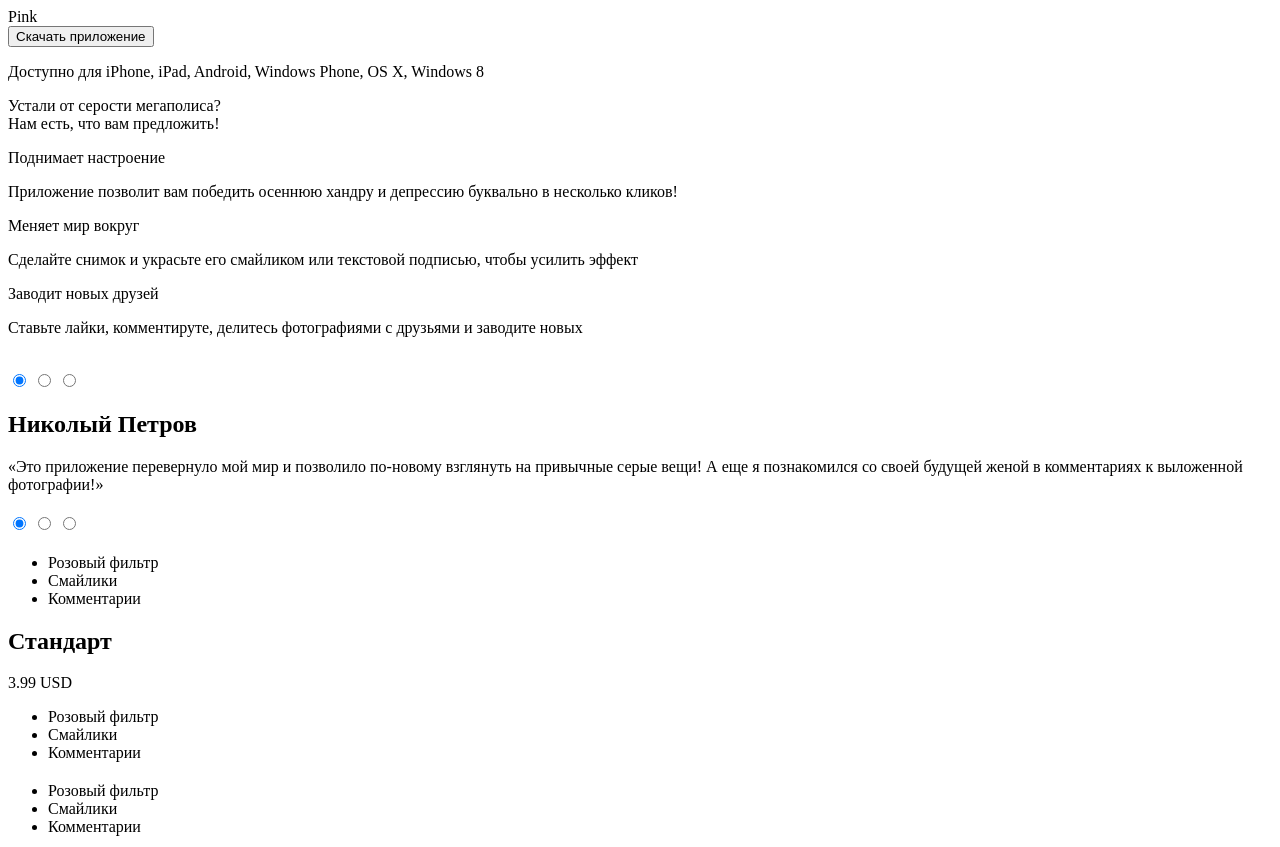
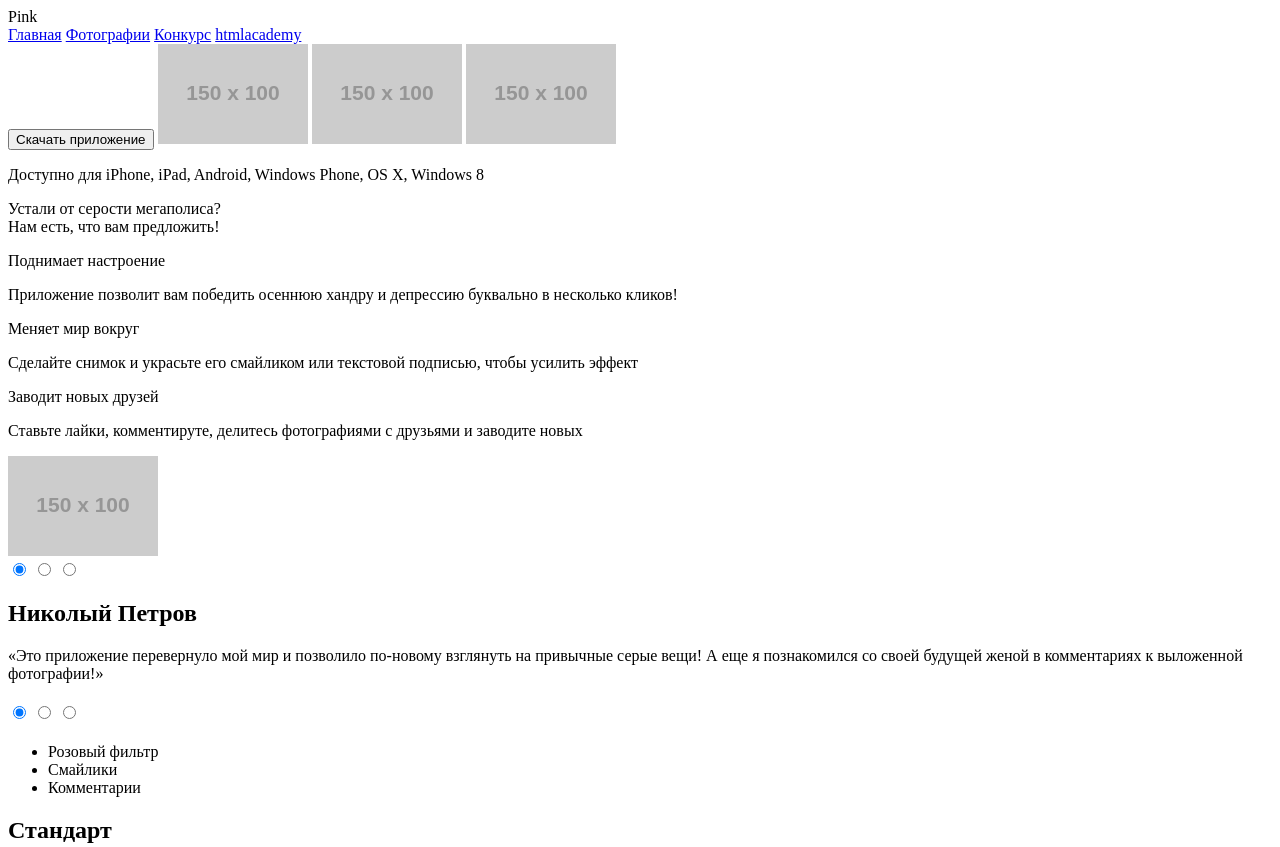
Before and after one commit to cssother/282177-pink, a website: page index.html in a window 1280 px wide. Shown: the top 847 px of the page. Drawn offline with Linux system fonts and the light colour scheme; placeholder pictures from the web are drawn by us.

Commit message:
Добавил разметку главного меню index.html

```diff
--- a/index.html
+++ b/index.html
@@ -9,14 +9,20 @@
       <section class="upper-header">
         <a class="logo">Pink</a>
         <a class="navigation"></a>
+        <nav class="navigation-menu">
+          <a href="#" class="navigation-menu-link">Главная</a>
+          <a href="photo.html" class="navigation-menu-link">Фотографии</a>
+          <a href="#" class="navigation-menu-link">Конкурс</a>
+          <a href="#" class="navigation-menu-link">htmlacademy</a>
+        </nav>
       </section>
     </header>
     <main>
       <section class="download-the-app">
         <button class="download-the-app-button">Скачать приложение</button>
-        <img class="apple-logo" src="#" alt="" height="" width="">
-        <img class="android-logo" src="#" alt="" height="" width="">
-        <img class="microsoft-logo" src="#" alt="" height="" width="">
+        <img class="apple-logo" src="http://placehold.it/150x100" alt="" height="" width="">
+        <img class="android-logo" src="http://placehold.it/150x100" alt="" height="" width="">
+        <img class="microsoft-logo" src="http://placehold.it/150x100" alt="" height="" width="">
         <p class="operating-systems">
           Доступно для iPhone, iPad, Android, Windows Phone, OS X, Windows 8
         </p>
@@ -52,7 +58,7 @@
               Ставьте лайки, комментируте, делитесь фотографиями с друзьями и заводите новых
             </p>
           </div>
-          <img class="app-image" src="#" alt="" height="" width="">
+          <img class="app-image" src="http://placehold.it/150x100" alt="" height="" width="">
         </article>
       </section>
       <section class="slider-users-reviews">
@@ -160,6 +166,5 @@
         </div>
       </section>
     </main>
-
   </body>
 </html>
```
